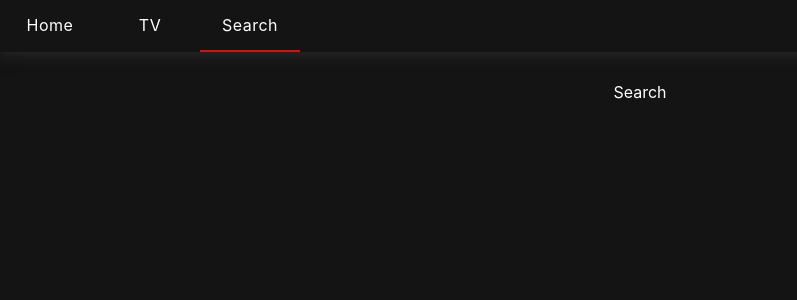
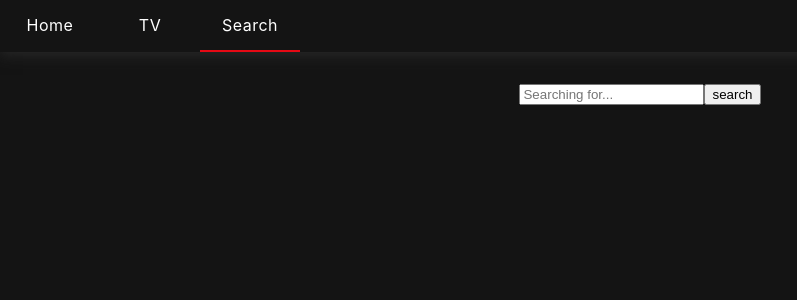
Before and after one commit to ro-ssang/nomflix, a React app: page /search in a window 1280 px wide. Shown: the top 300 px of the page, without its empty margins (0-797 px from the left). Built offline with nearby package versions, Linux system fonts and the light colour scheme.

Commit message:
Update search component - search form

```diff
--- a/src/pages/Search/SearchPresenter.jsx
+++ b/src/pages/Search/SearchPresenter.jsx
@@ -3,12 +3,17 @@ import React from 'react';
 import styled from 'styled-components';
 import PropTypes from 'prop-types';
 
-const SearchWrapper = styled.section``;
+const SearchForm = styled.form``;
+const SeacrhInput = styled.input``;
+const SearchButton = styled.button``;
 
 const SearchPresenter = ({ term, onChange, onSubmit, loading, movies, shows, error }) => {
   return (
     <MainWrapper>
-      <SearchWrapper>Search</SearchWrapper>
+      <SearchForm onSubmit={onSubmit}>
+        <SeacrhInput type="text" placeholder="Searching for..." value={term} onChange={onChange} />
+        <SearchButton type="submit">search</SearchButton>
+      </SearchForm>
     </MainWrapper>
   );
 };
```
